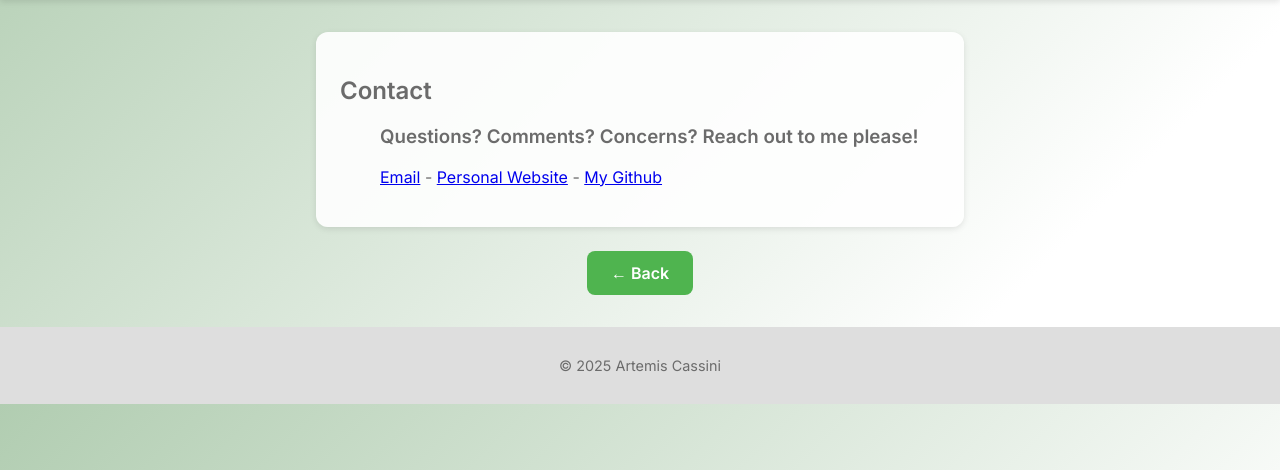
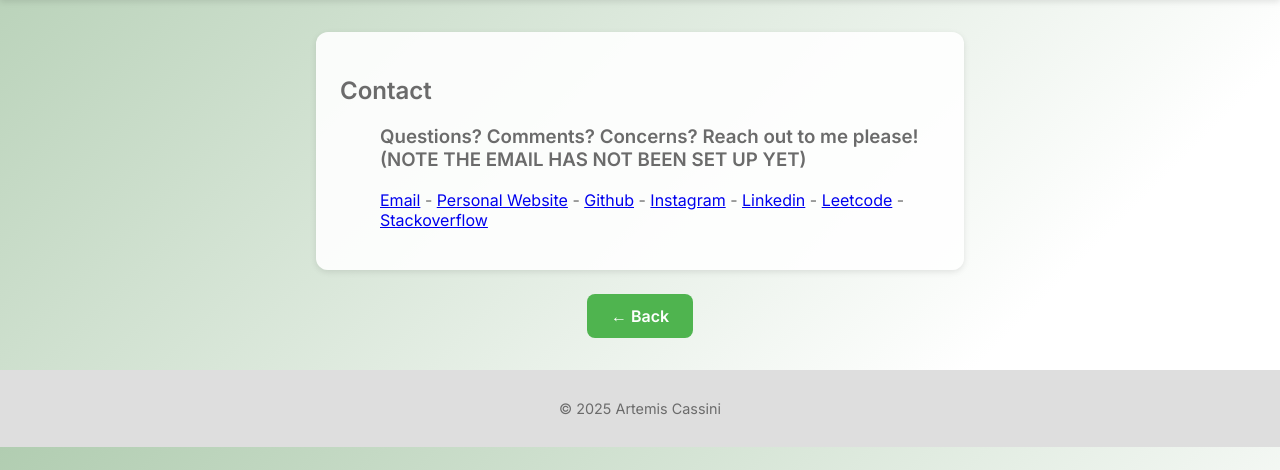
Before and after one commit to Artemis-Cassini/Dimensional-Analysis, a Flask app: page /contact in a window 1280 px wide. Shown: the part 189-659 px from the top of the page. Run offline with Flask 3, Linux system fonts and the light colour scheme.

Commit message:
contact.html

```diff
--- a/CalcWebsite/templates/contact.html
+++ b/CalcWebsite/templates/contact.html
@@ -111,12 +111,20 @@
     <section class="info-box" id="how-to">
       <h2>Contact</h2>
       <ul>
-        <h3>Questions? Comments? Concerns? Reach out to me please!</h3>
-        <a href="mailto:cara@artemiscassini.space">Email</a>
+        <h3>Questions? Comments? Concerns? Reach out to me please! (NOTE THE EMAIL HAS NOT BEEN SET UP YET)</h3>
+        <a href="mailto:support@dimensionalanalysis.solutions">Email</a>
         -
         <a href="https://artemiscassini.space/">Personal Website</a>
         -
-        <a href="https://github.com/Artemis-Cassini">My Github</a>
+        <a href="https://github.com/Artemis-Cassini">Github</a>
+        -
+        <a href="https://www.instagram.com/artemis_cassini/">Instagram</a>
+        -
+        <a href="https://www.linkedin.com/in/cara-shoemaker-5b63a7359/">Linkedin</a>
+        -
+        <a href="https://leetcode.com/profile/">Leetcode</a>
+        -
+        <a href="https://stackoverflow.com/">Stackoverflow</a>
       </ul>
     </section>
 
```
